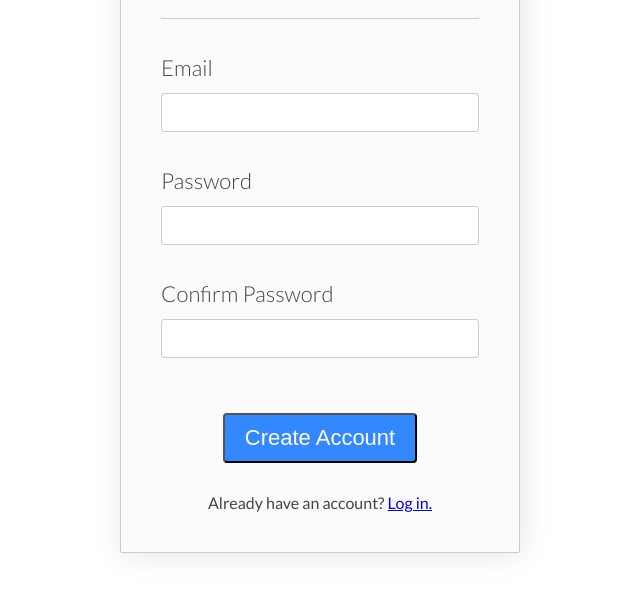
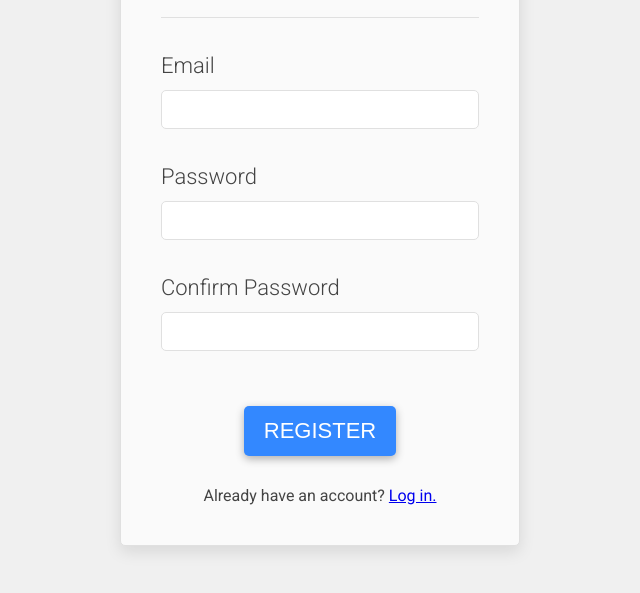
Before and after one commit to JimmyNeutron8/login-form, a plain HTML site: page index.html in a window 1280 px wide. Shown: the part 153-746 px from the top of the page, without its empty margins (320-960 px from the left). Drawn offline with Linux system fonts and the light colour scheme.

Commit message:
Improved design

```diff
--- a/index.html
+++ b/index.html
@@ -3,11 +3,10 @@
   <head>
     <meta charset="utf-8">
     <title>Create An Account</title>
-    <link href="https://fonts.googleapis.com/css?family=Lato:300,400&display=swap" rel="stylesheet">
+    <link href="https://fonts.googleapis.com/css?family=Roboto:300,400&display=swap" rel="stylesheet">
     <link rel="stylesheet" href="reset.css">
     <link rel="stylesheet" href="master.css">
     <meta name="viewport" content="width=device-width, initial-scale=1.0">
-    <script src="main.js" charset="utf-8"></script>
   </head>
   <body>
     <div class="form-card">
@@ -19,9 +18,11 @@
         <input type="password" name="password" value="" autocomplete="new-password" required>
         <label for="confirm-input">Confirm Password</label>
         <input id="confirm-input" type="password" name="confirm-password" value="" autocomplete="new-password" required>
-        <button type="" name="button">Create Account</button>
+        <button type="" name="button">REGISTER</button>
       </form>
       <p class="footnote">Already have an account? <a href="login.html">Log in.</a></p>
     </div>
+
+    <script src="main.js" charset="utf-8"></script>
   </body>
 </html>
--- a/master.css
+++ b/master.css
@@ -1,15 +1,16 @@
 :root {
-  --border-color: #ccc;
-  --page-bg-color: #fff;
-  --card-bg-color: #fbfbfb;
+  --border-color: #e0e0e0;
+  --page-bg-color: #f0f0f0;
+  --card-bg-color: #fafafa;
   --main-text-color: #444;
   --action-color: #38f;
+  --lighter-action-color: #49f;
 }
 
 body {
   background-color: var(--page-bg-color);
   color: var(--main-text-color);
-  font-family: 'Lato', sans-serif;
+  font-family: 'Roboto', sans-serif;
   font-size: 22px;
   font-weight: 300;
     -webkit-font-smoothing: antialiased;
@@ -21,11 +22,11 @@ body {
   padding: 40px;
   max-width: 400px;
   border: 1px solid var(--border-color);
-  border-radius: 2px;
+  border-radius: 5px;
   background-color: var(--card-bg-color);
   opacity: 0;
   transition: opacity 1s;
-  box-shadow: 2px 2px 30px rgba(0, 0, 0, 0.1);
+  box-shadow: 0 6px 16px 0 rgba(0, 0, 0, 0.1);
 }
 
 .account-form {
@@ -45,7 +46,7 @@ body {
   padding: 8px;
   font-size: 0.8em;
   border: 1px solid var(--border-color);
-  border-radius: 3px;
+  border-radius: 5px;
 }
 
 .form-card label {
@@ -61,7 +62,21 @@ body {
   background-color: var(--action-color);
   color: white;
   font-size: 1em;
-  border-radius: 4px;
+  border: none;
+  border-radius: 5px;
+  box-shadow: 0 3px 8px 0 rgba(0, 0, 0, 0.3);
+  transition: box-shadow 0.2s, background-color 0.1s;
+  text-transform: uppercase;
+}
+
+.form-card button:hover {
+  box-shadow: 0 4px 16px 0 rgba(0, 0, 0, 0.4);
+}
+
+.form-card button:active {
+  background-color: var(--lighter-action-color);
+  box-shadow: 0 1px 4px 0 rgba(0, 0, 0, 0.2);
+  outline: none;
 }
 
 .footnote {
```
